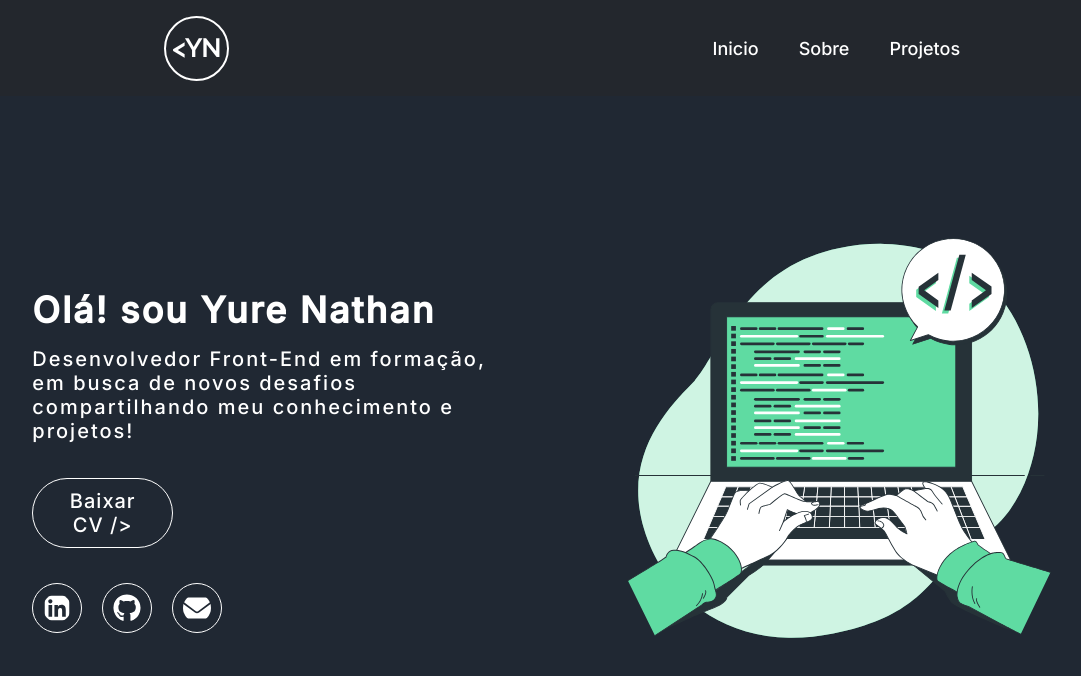
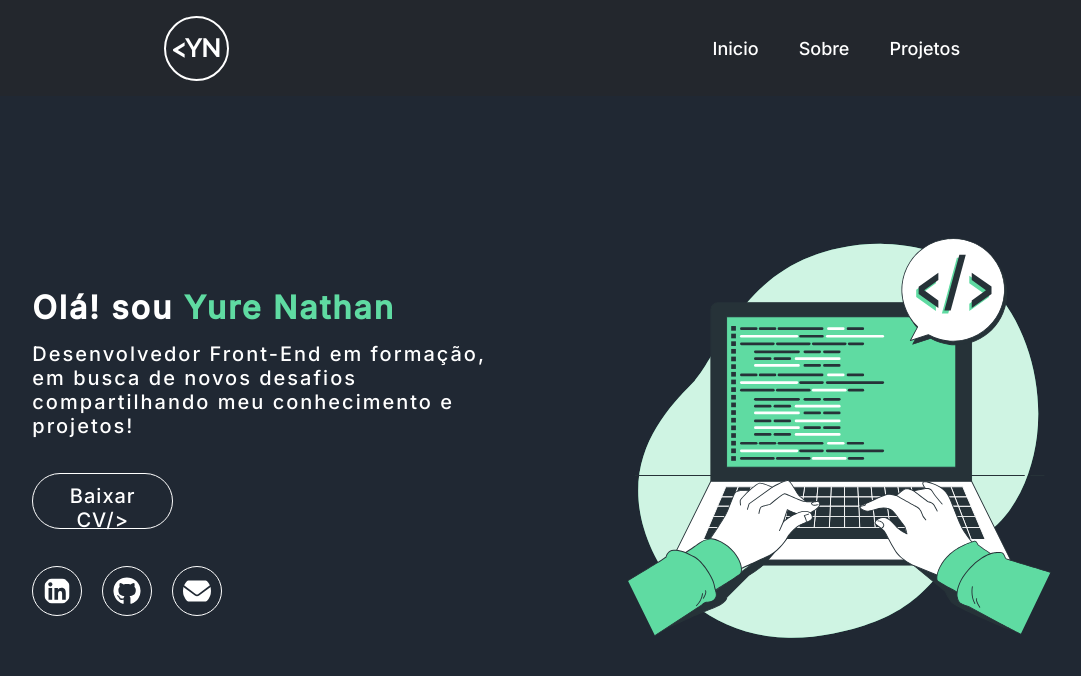
Before and after one commit to YureNathan/Portifolio, a React (Vite) app: page / in a window 1280 px wide. Shown: the top 676 px of the page, without its empty margins (68-1149 px from the left). Built offline with nearby package versions, Linux system fonts and the light colour scheme.

Commit message:
ajustes home

```diff
--- a/src/page/inicio/Inicio.jsx
+++ b/src/page/inicio/Inicio.jsx
@@ -8,9 +8,9 @@ export default function Inicio() {
       <Header />
       <S.Container>
         <div className="container-text">
-          <h1>Olá! sou Yure Nathan</h1>
+          <h1>Olá! sou  <span className="name">Yure Nathan</span></h1>
           <p>Desenvolvedor Front-End em formação, em busca de novos desafios compartilhando meu conhecimento e projetos!</p>
-          <a href="#" target="_blank"><button href="https://google.com" >Baixar CV /&gt;</button></a>
+          <a href="#" target="_blank"><button href="https://google.com" >Baixar CV/&gt;</button></a>
           <ul className='redes-sociais'>
             <li>
               <a href="https://www.linkedin.com/in/yurenathan/" title='Ir para o linkedIn' target='_blank'><FaLinkedin /></a>
--- a/src/page/inicio/styled.jsx
+++ b/src/page/inicio/styled.jsx
@@ -14,8 +14,12 @@ export const Container = styled.section`
     background-color: #202833;
     color: #fff;
   h1 {
-    font-size: 36px;
+    font-size: 32px;
   }
+.name {
+  color: #5FDBA2;
+}
+
   p {
     font-size: 20px;
     margin-bottom: 20px;
@@ -30,10 +34,8 @@ export const Container = styled.section`
     border-radius: 50px;
     transition: background-color 0.2s ease;
     width: 11vw;
-    min-height: 6vh;
+    height: 7vh;
     letter-spacing: 1px;
-
-
   }
   button:hover {
     background-color: #5FDBA2;
```
